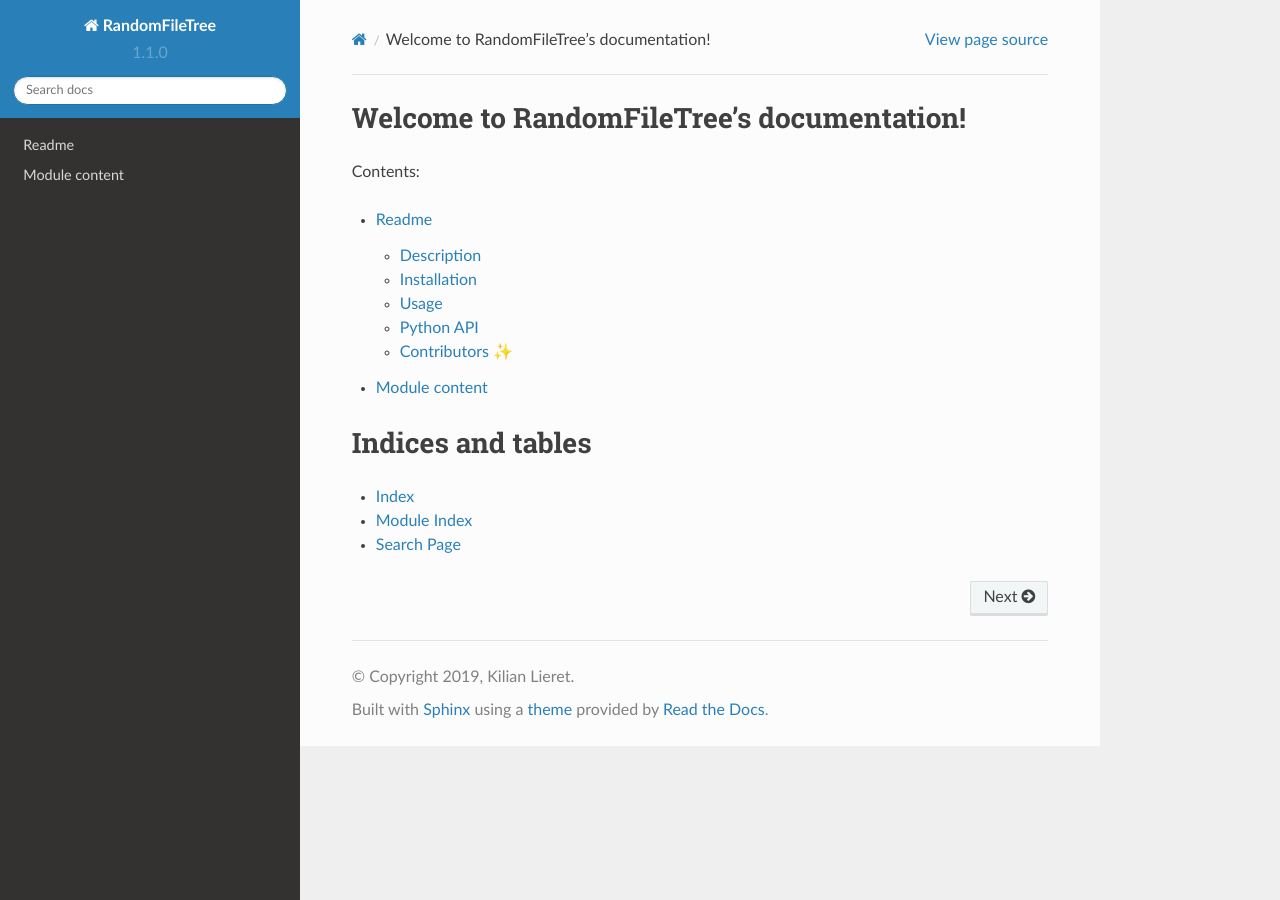
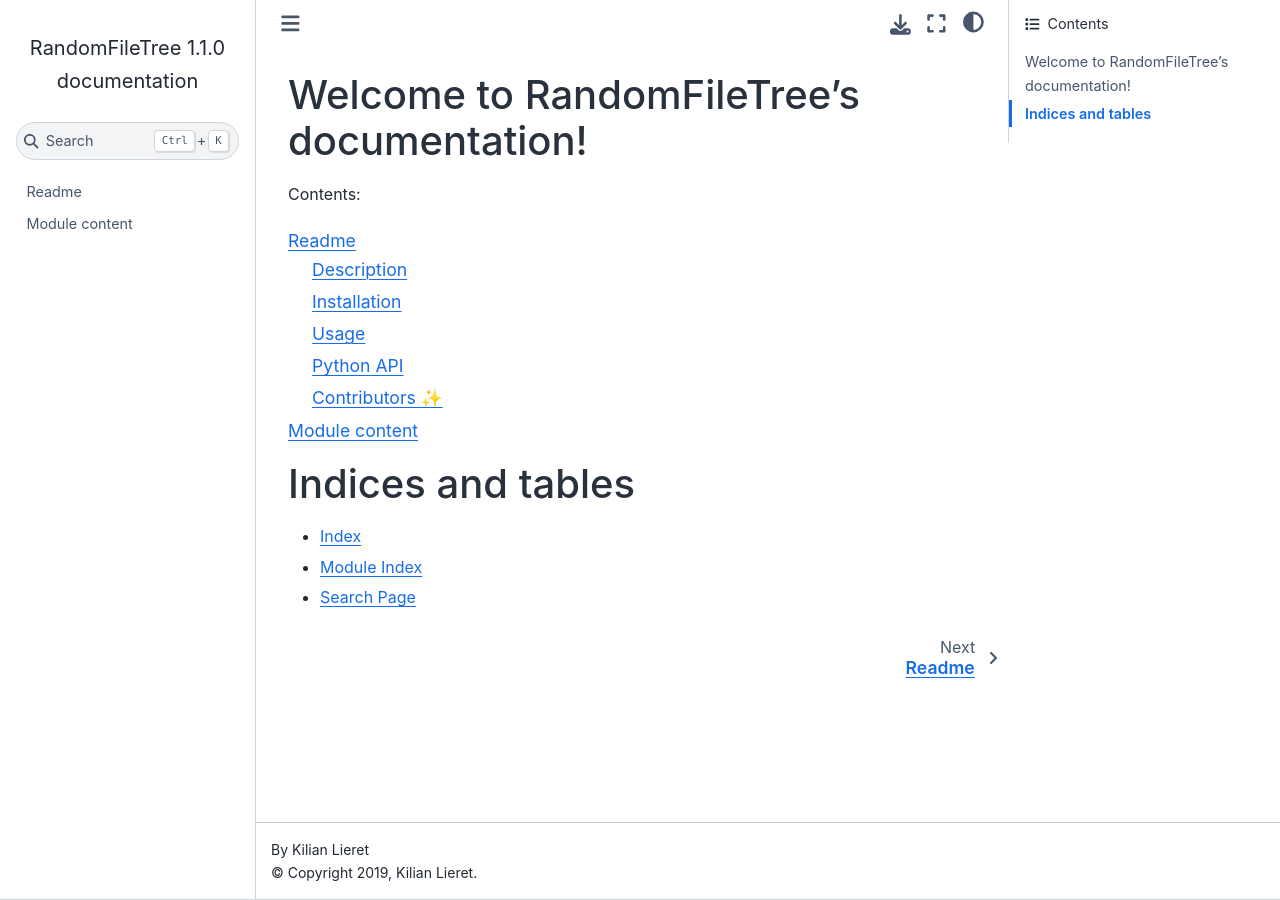
Before and after one commit to klieret/RandomFileTree, a Sphinx documentation site: the page built from doc/source/index.rst, in a window 1280 px wide. Built offline with Sphinx 7.4.7 and the Sphinx Book theme 1.1.4, drawn with Linux system fonts in a browser that asks for light colours.

Commit message:
Use sphinx_book_theme

```diff
--- a/doc/source/conf.py
+++ b/doc/source/conf.py
@@ -41,7 +41,7 @@ with readme_target.open("w") as outf:
     )
     lines = []
     for line in readme_path.read_text().split("\n"):
-        if line.startswith("# "):
+        if "<h1" in line:
             # Skip title, because we now use "Readme"
             continue
         if "<div" in line or "</div" in line:
@@ -175,20 +175,10 @@ todo_include_todos = True
 # The theme to use for HTML and HTML Help pages.  See the documentation for
 # a list of builtin themes.
 #
-# html_theme = 'alabaster'
+html_theme = "sphinx_book_theme"
 
 # Add any paths that contain custom themes here, relative to this directory.
 # html_theme_path = ["_themes"]
-
-try:
-    import importlib
-
-    theme = importlib.import_module("sphinx_rtd_theme")
-    html_theme = "sphinx_rtd_theme"
-    html_theme_path = [theme.get_html_theme_path()]
-except ImportError:
-    html_theme = "default"
-print("html_theme='{}'".format(html_theme))
 
 # Theme options are theme-specific and customize the look and feel of a theme
 # further.  For a list of options available for each theme, see the
```
